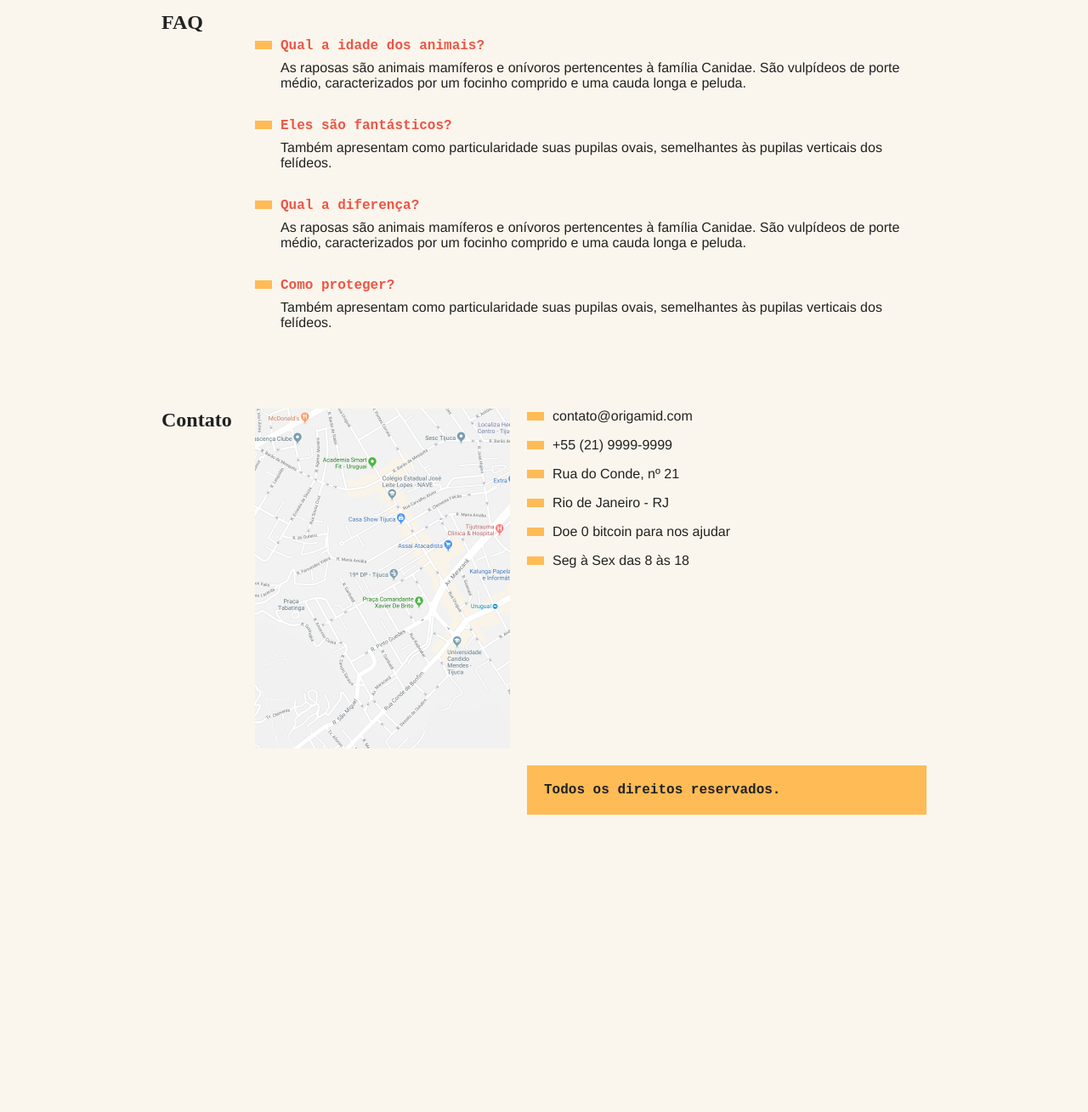
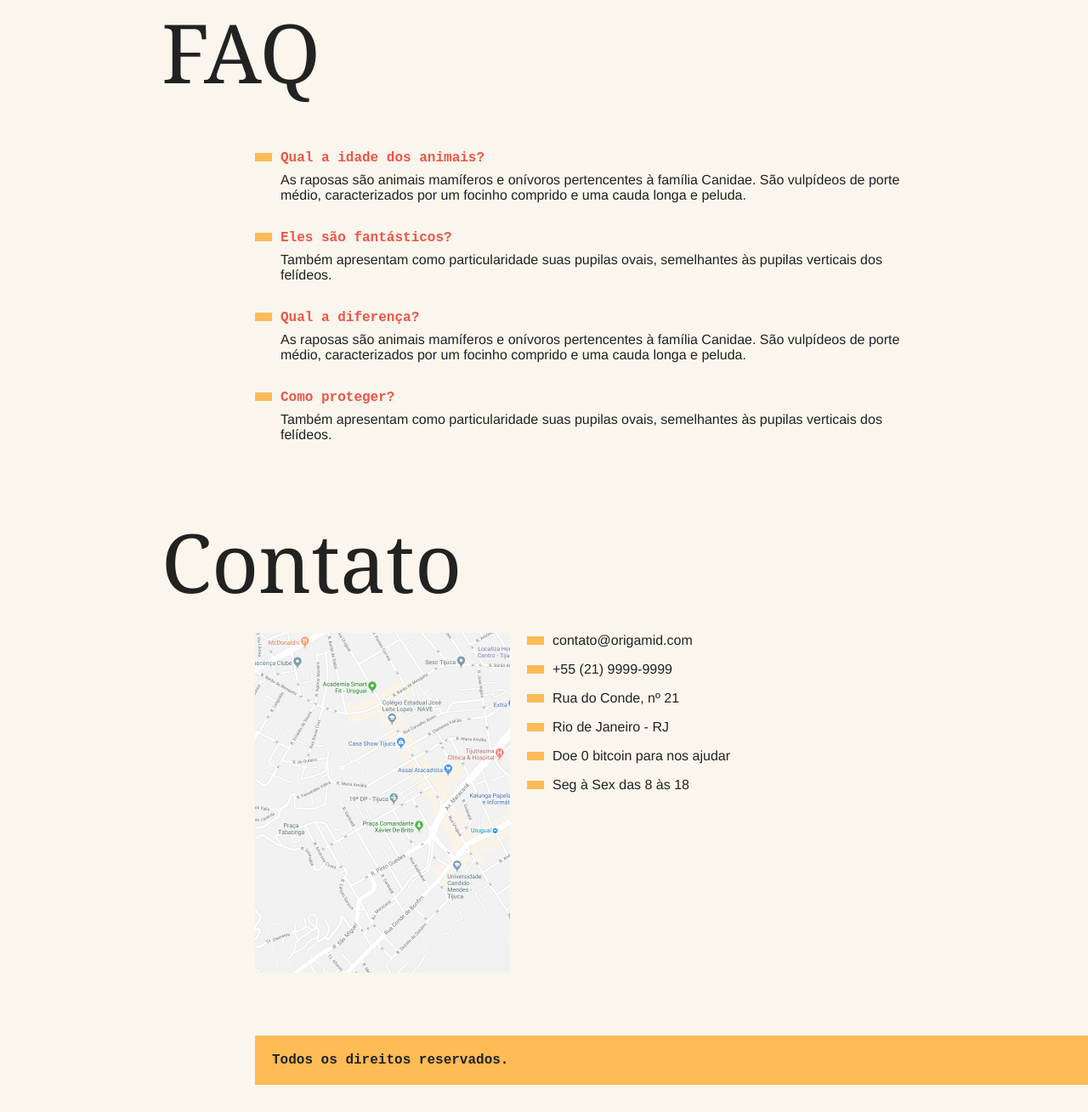
Before and after one commit to JhonDias98/JavaScript_Origamid, a plain HTML site: page 02 - Dom para iniciantes/02 - HTML e CSS(Projeto)/index.html in a window 1280 px wide. Shown: the part 2434-3743 px from the top of the page at 85% size. Before the commit the page ends 3499 px from the top, so only its background shows below. Drawn offline with Linux system fonts and the light colour scheme.

Commit message:
Correção no CSS

```diff
--- a/02 - Dom para iniciantes/02 - HTML e CSS(Projeto)/css/style.css
+++ b/02 - Dom para iniciantes/02 - HTML e CSS(Projeto)/css/style.css
@@ -1,6 +1,6 @@
 body, h1, h2, ul, li, p, dd, dt, dl {
-  margin: 0px;
-  padding: 0px;
+  margin: 0;
+  padding: 0;
 }
 
 img {
@@ -184,7 +184,7 @@ body {
 }
 
 @media (max-width: 700px) {
-  .body {
+  body {
     grid-template-columns: 1fr;
   }
   .menu, .grid-section, .copy {
--- a/02 - Dom para iniciantes/02 - HTML e CSS(Projeto)/index.html
+++ b/02 - Dom para iniciantes/02 - HTML e CSS(Projeto)/index.html
@@ -1,11 +1,13 @@
 <!DOCTYPE html>
 <html lang="pt-br">
+
 <head>
   <meta charset="UTF-8">
   <meta name="viewport" content="width=device-width, initial-scale=1.0">
   <title>Animais Fantásticos</title>
-  <link rel="stylesheet" href="css/style.css">
+  <link rel="stylesheet" type="text/css" href="css/style.css">
 </head>
+
 <body>
   <nav class="menu">
     <ul>
@@ -105,7 +107,7 @@
   </section>
 
   <section class="grid-section faq" id="faq">
-    <h1>FAQ</h1>
+    <h1 class="titulo">FAQ</h1>
     <dl class="faq-lista">
       <dt>Qual a idade dos animais?</dt>
       <dd>As raposas são animais mamíferos e onívoros pertencentes à família Canidae. São vulpídeos de porte médio, caracterizados por um focinho comprido e uma cauda longa e peluda.</dd>
@@ -119,7 +121,7 @@
   </section>
 
   <section class="grid-section contato" id="contato">
-    <h1>Contato</h1>
+    <h1 class="titulo">Contato</h1>
     <div class="mapa">
       <img src="img/mapa.png">
     </div>
@@ -131,12 +133,11 @@
       <li>Doe <span class="btc-preco">0</span> bitcoin para nos ajudar</li>
       <li data-semana="1,2,3,4,5" data-horario="8,18">Seg à Sex das 8 às 18</li>
     </ul>
-
-    <footer class="copy">
-      <p>Todos os direitos reservados.</p>
-    </footer>
   </section>
 
+  <footer class="copy">
+    <p>Todos os direitos reservados.</p>
+  </footer>
   <script src="script.js"></script>
 </body>
 </html>
```
